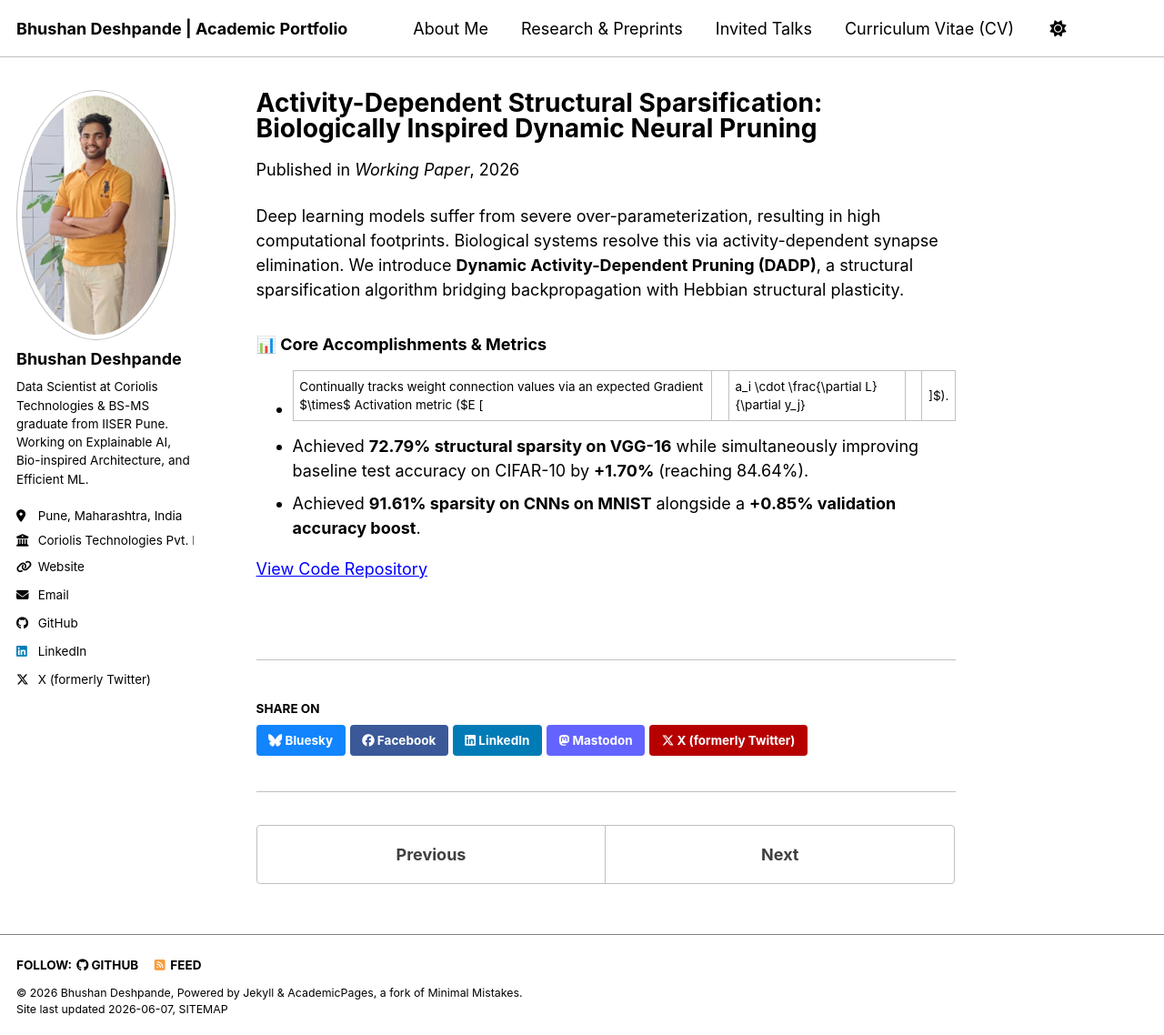
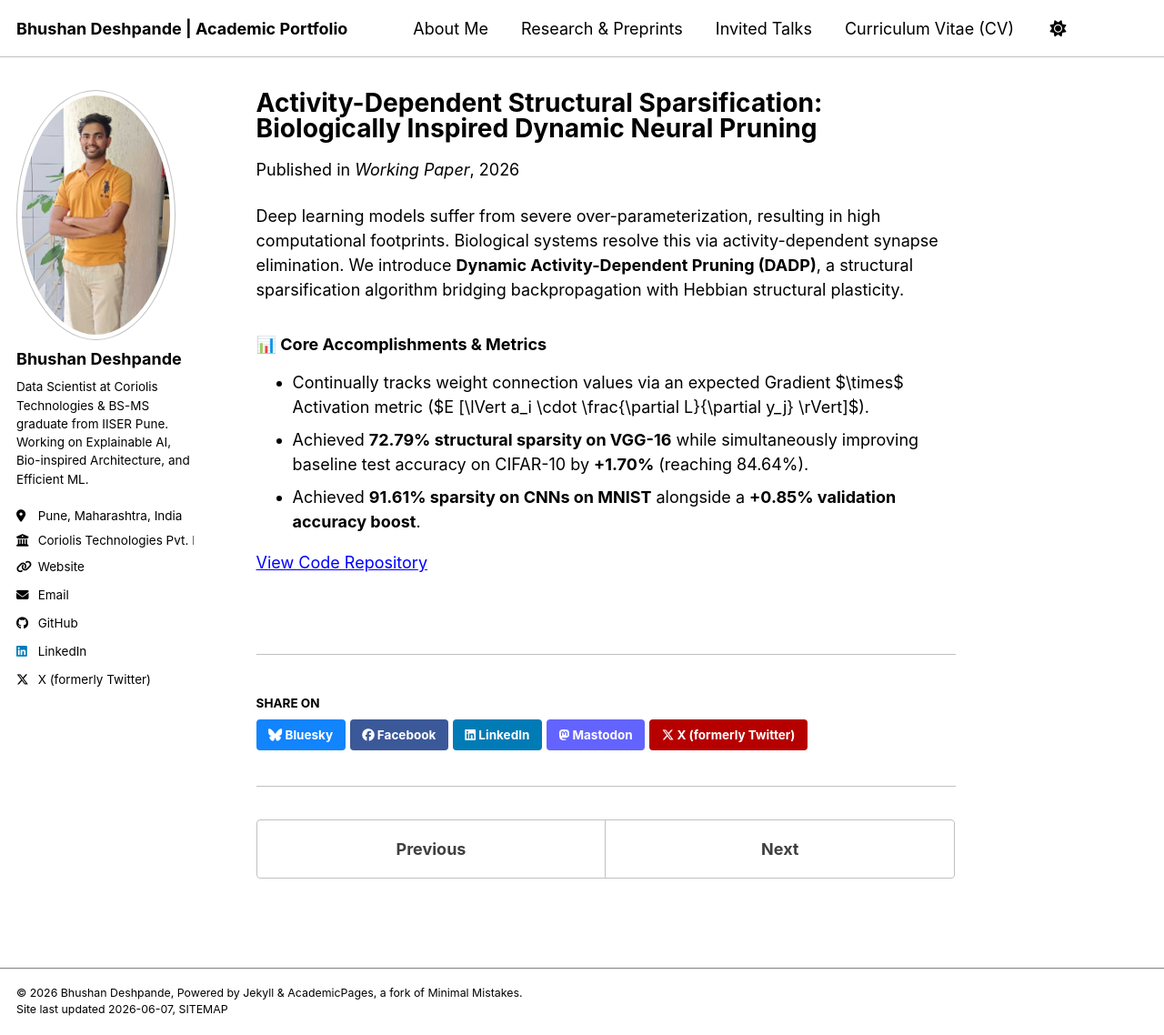
Before and after one commit to bhushan1729/bhushan1729.github.io, a Jekyll site: the page built from _publications/2026-06-05-dadp-pruning.md, in a window 1280 px wide and 1138 px high. Shown: the whole window at 91% size. Built offline with Jekyll 4.4.1, drawn with Linux system fonts in a browser that asks for light colours; a script bundle is joined from its source files by our own code; library files that are not in the unit come from our copies.

Commit message:
Fix: remove Published-in prefix, fix LaTeX table bug, remove footer follow, fix sidebar scroll

```diff
--- a/_includes/archive-single.html
+++ b/_includes/archive-single.html
@@ -41,7 +41,7 @@
         {% if post.collection == 'teaching' %}
           <p> {{ post.type }}, <i>{{ post.venue }}</i>, {{ post.date | default: "1900-01-01" | date: "%Y" }} </p>
         {% elsif post.collection == 'publications' %}
-          <p>Published in <i>{{ post.venue }}</i>, {{ post.date | default: "1900-01-01" | date: "%Y" }} </p>
+          <p><i>{{ post.venue }}</i>, {{ post.date | default: "1900-01-01" | date: "%Y" }} </p>
         {% elsif post.date %}
          <p class="page__date"><strong><i class="fa fa-fw fa-calendar" aria-hidden="true"></i> {{ site.data.ui-text[site.locale].date_label | default: "Published:" }}</strong> <time datetime="{{ post.date | default: "1900-01-01" | date_to_xmlschema }}">{{ post.date | default: "1900-01-01" | date: "%B %d, %Y" }}</time></p>
         {% endif %}
--- a/_includes/footer.html
+++ b/_includes/footer.html
@@ -1,23 +1,7 @@
 {% include base_path %}
 
-{% if site.author.github or site.author.bitbucket or site.atom_feed.hide != true %}
-<div class="page__footer-follow">
-  <ul class="social-icons">
-    {% if site.data.ui-text[site.locale].follow_label %}
-      <li><strong>{{ site.data.ui-text[site.locale].follow_label }}</strong></li>
-    {% endif %}
-    {% if site.author.github %}
-      <li><a href="https://github.com/{{ site.author.github }}"><i class="fab fa-github" aria-hidden="true"></i> GitHub</a></li>
-    {% endif %}
-    {% if site.author.bitbucket %}
-      <li><a href="https://bitbucket.org/{{ site.author.bitbucket }}"><i class="fab fa-bitbucket" aria-hidden="true"></i> Bitbucket</a></li>
-    {% endif %}
-    {% if site.atom_feed.hide != true %}
-    <li><a href="{% if site.atom_feed.path %}{{ site.atom_feed.path }}{% else %}{{ base_path }}/feed.xml{% endif %}"><i class="fa fa-fw fa-rss-square" aria-hidden="true"></i> {{ site.data.ui-text[site.locale].feed_label | default: "Feed" }}</a></li>
-    {% endif %}
-  </ul>
-</div>
-{% endif %}
+
+
 
 <div class="page__footer-copyright">
   &copy; {{ site.time | date: '%Y' }} {{ site.name | default: site.title }}, {{ site.data.ui-text[site.locale].powered_by | default: "Powered by" }} <a href="https://jekyllrb.com" rel="nofollow">Jekyll</a> &amp; <a href="https://github.com/academicpages/academicpages.github.io">AcademicPages</a>, a fork of <a href="https://mademistakes.com/work/minimal-mistakes-jekyll-theme/" rel="nofollow">Minimal Mistakes</a>.<br />
--- a/_publications/2026-06-05-dadp-pruning.md
+++ b/_publications/2026-06-05-dadp-pruning.md
@@ -12,7 +12,7 @@ excerpt: "A dynamic neural pruning algorithm based on biological synapse elimina
 Deep learning models suffer from severe over-parameterization, resulting in high computational footprints. Biological systems resolve this via activity-dependent synapse elimination. We introduce **Dynamic Activity-Dependent Pruning (DADP)**, a structural sparsification algorithm bridging backpropagation with Hebbian structural plasticity.
 
 ### 📊 Core Accomplishments & Metrics
-* Continually tracks weight connection values via an expected Gradient $\times$ Activation metric ($E [||a_i \cdot \frac{\partial L}{\partial y_j}||]$).
+* Continually tracks weight connection values via an expected Gradient $\times$ Activation metric ($E [\lVert a_i \cdot \frac{\partial L}{\partial y_j} \rVert]$).
 * Achieved **72.79% structural sparsity on VGG-16** while simultaneously improving baseline test accuracy on CIFAR-10 by **+1.70%** (reaching 84.64%).
 * Achieved **91.61% sparsity on CNNs on MNIST** alongside a **+0.85% validation accuracy boost**.
 
--- a/_sass/layout/_sidebar.scss
+++ b/_sass/layout/_sidebar.scss
@@ -22,6 +22,7 @@
     overflow-y: auto;               // Add scrollbar if the sidebar is too long
     position: fixed;
     padding-top: $masthead-height;
+    padding-bottom: 2em;
   }
 
   @include breakpoint($large) {
```
